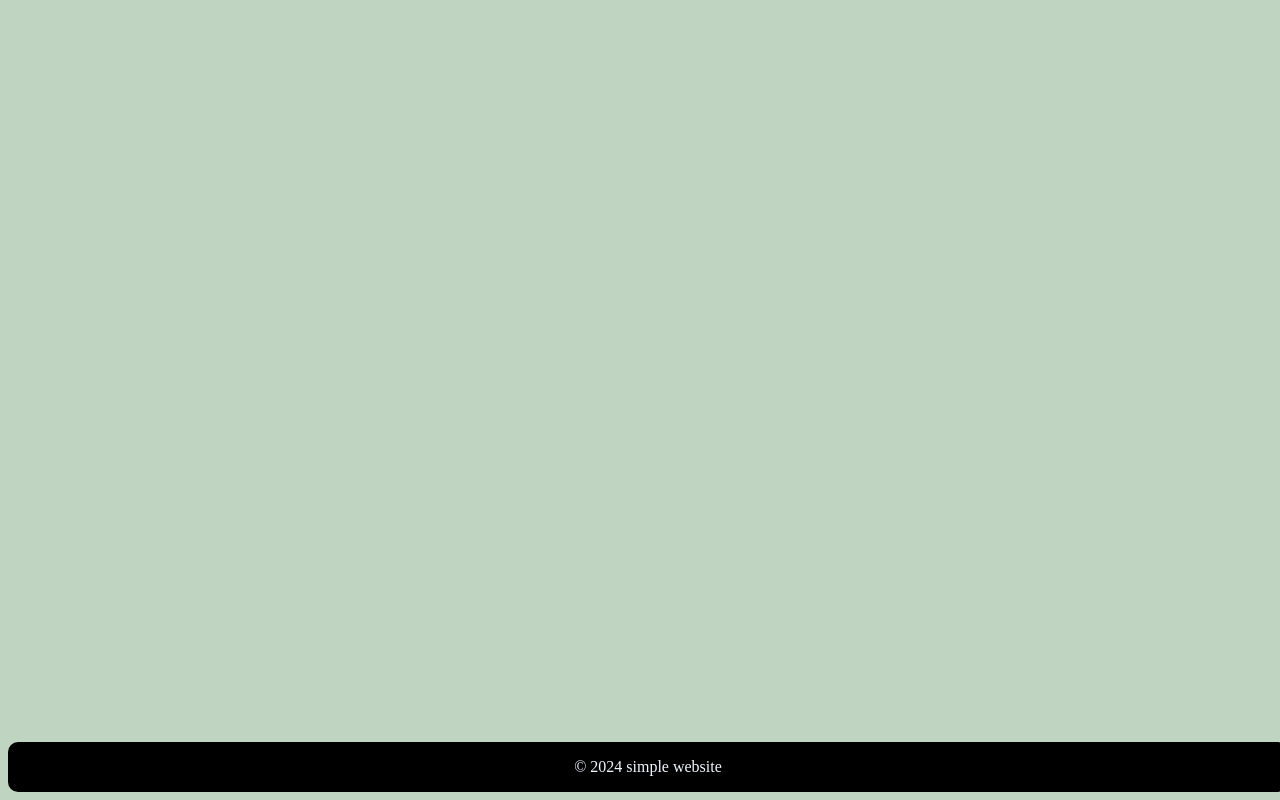
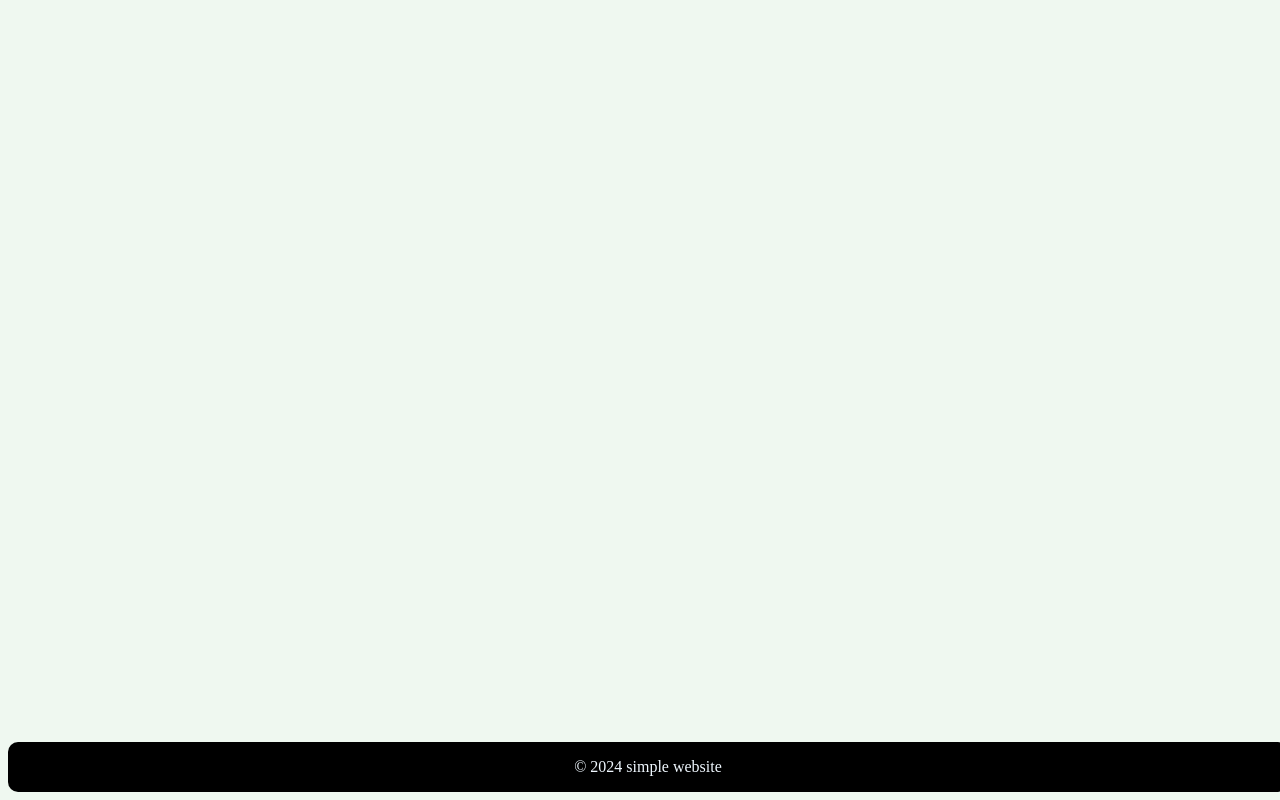
Before and after one commit to Randikash/simple-php-project, a PHP site: page /footer.html in a window 1280 px wide. Run offline with PHP 8.4, Linux system fonts and the light colour scheme.

Commit message:
update css file

```diff
--- a/style.css
+++ b/style.css
@@ -53,7 +53,7 @@ li:hover{
 
 
 body{
-    background: rgb(192, 212, 194);
+    background: rgb(239, 248, 240);
 
 }
 
```
